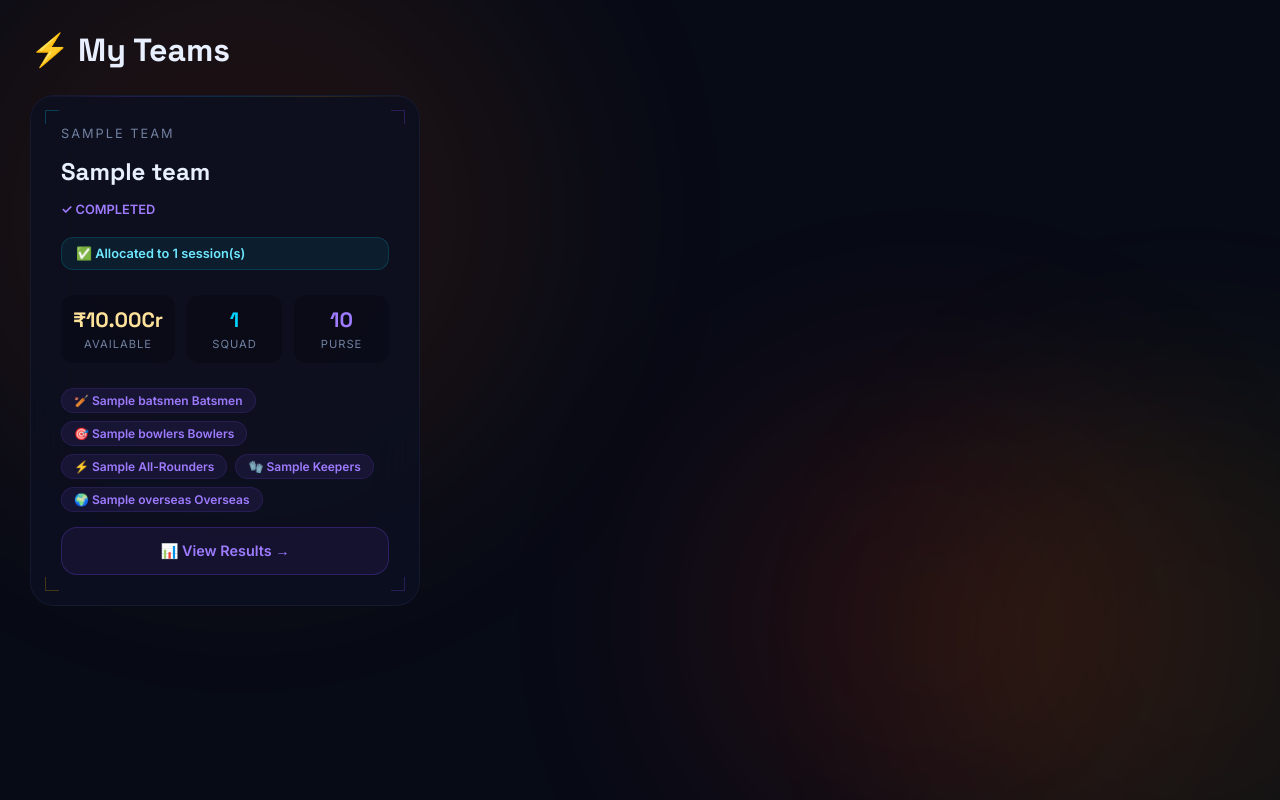
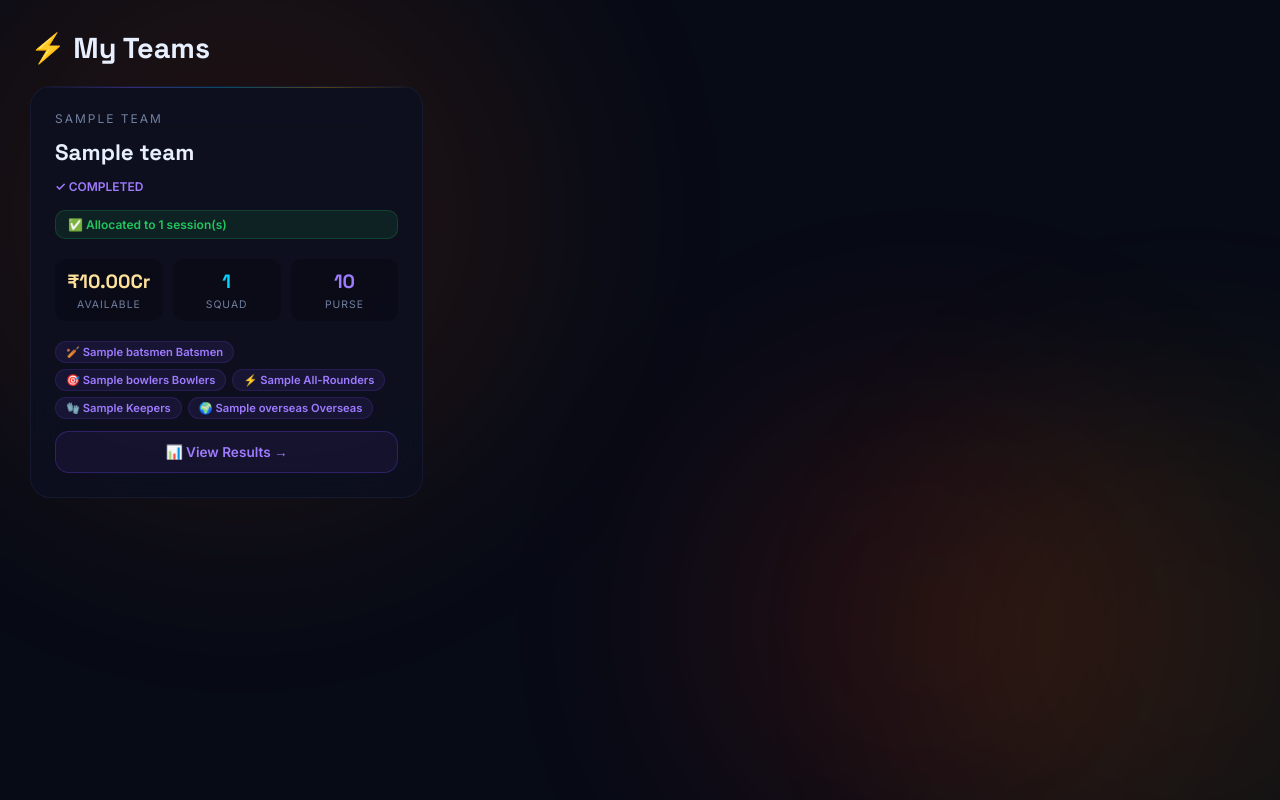
Before and after one commit to RaahulKannaK/IPL_Auction, a Flask app: template cricket_auction/templates/team_owner/dashboard.html in a window 1280 px wide. Run offline with Flask 3, Linux system fonts and the light colour scheme; the template is opened without the code that fills it: most values are stand-ins (such as "Sample title", 1, 10 or a date in 2020); parts of the project's set-up code (start-up, migrations or seed data) failed here and were passed over.

Commit message:
auction.html in team_owner

```diff
--- a/cricket_auction/templates/team_owner/dashboard.html
+++ b/cricket_auction/templates/team_owner/dashboard.html
@@ -2,310 +2,196 @@
 
 {% block content %}
 <style>
-    @import url('https://fonts.googleapis.com/css2?family=Inter:wght@300;400;500;600;700;800&family=Space+Grotesk:wght@400;500;600;700&family=JetBrains+Mono:wght@400;500;600&display=swap');
+    @import url('https://fonts.googleapis.com/css2?family=Inter:wght@400;600;700&family=Space+Grotesk:wght@600;700&family=JetBrains+Mono:wght@500&display=swap');
 
     :root {
-        --lava-red: #ff2a00; --lava-orange: #ff6b00; --lava-yellow: #ffcc00;
-        --cosmic-purple: #7c4dff; --cosmic-purple-light: #9e7bff; --cosmic-purple-dark: #5a2fd4;
-        --ice-blue: #00d4ff; --ice-blue-light: #6ee8ff; --ice-blue-dark: #0099cc;
-        --gold: #f7b500; --gold-light: #ffe29a; --gold-dark: #c49000;
-        --green: #22c55e; --green-light: #4ade80;
-        --bg-dark: #070b16; --bg-panel: rgba(12, 16, 32, 0.85);
-        --text-primary: #e8f0ff; --text-secondary: #a0b0d0; --text-dim: #7080a0;
+        --cp: #7c4dff; --cp-l: #9e7bff; --cp-d: #5a2fd4;
+        --ib: #00d4ff; --ib-l: #6ee8ff;
+        --g: #22c55e; --g-l: #4ade80;
+        --gd: #f7b500; --gd-l: #ffe29a;
+        --bg-p: rgba(12,16,32,0.85);
+        --tp: #e8f0ff; --ts: #a0b0d0; --td: #7080a0;
     }
 
-    .glass-panel {
-        background: var(--bg-panel); backdrop-filter: blur(24px);
-        border: 1px solid rgba(100, 120, 200, 0.1); border-radius: 24px;
-        padding: 28px; position: relative; overflow: hidden;
-        transition: all 0.4s cubic-bezier(0.4, 0, 0.2, 1);
+    .gp {
+        background: var(--bg-p); backdrop-filter: blur(24px);
+        border: 1px solid rgba(100,120,200,0.1); border-radius: 20px;
+        padding: 24px; position: relative; overflow: hidden;
     }
-    .glass-panel::before {
+    .gp::before {
         content: ''; position: absolute; top: 0; left: 0; right: 0; height: 1px;
         background: linear-gradient(90deg, transparent, rgba(124,77,255,0.4), rgba(0,212,255,0.3), rgba(247,181,0,0.3), transparent);
-        opacity: 0.5;
     }
-    .glass-panel:hover { border-color: rgba(124, 77, 255, 0.2); box-shadow: 0 0 30px rgba(124, 77, 255, 0.08); }
 
-    .corner { position: absolute; width: 14px; height: 14px; border: 1.5px solid; opacity: 0.25; transition: all 0.3s; }
-    .glass-panel:hover .corner { opacity: 0.5; }
-    .corner-tl { top: 14px; left: 14px; border-right: none; border-bottom: none; border-color: var(--ice-blue); }
-    .corner-tr { top: 14px; right: 14px; border-left: none; border-bottom: none; border-color: var(--cosmic-purple); }
-    .corner-bl { bottom: 14px; left: 14px; border-right: none; border-top: none; border-color: var(--gold); }
-    .corner-br { bottom: 14px; right: 14px; border-left: none; border-top: none; border-color: var(--cosmic-purple); }
+    h1 { font-family: 'Space Grotesk'; font-size: 1.8rem; color: var(--tp); margin-bottom: 20px; }
 
-    h1 { font-family: 'Space Grotesk', sans-serif; font-size: 2rem; color: var(--text-primary); margin-bottom: 25px; }
+    .tg { display: grid; grid-template-columns: repeat(auto-fill, minmax(320px, 1fr)); gap: 20px; }
 
-    .teams-grid { display: grid; grid-template-columns: repeat(auto-fill, minmax(340px, 1fr)); gap: 25px; }
+    .tc { display: flex; flex-direction: column; gap: 12px; padding: 24px; }
+    .tc .lg { font-size: 0.75rem; color: var(--td); text-transform: uppercase; letter-spacing: 2px; }
+    .tc .nm { font-family: 'Space Grotesk'; font-size: 1.4rem; font-weight: 700; color: var(--tp); }
 
-    .team-card {
-        position: relative; padding: 30px;
-        display: flex; flex-direction: column; gap: 15px;
+    .st {
+        display: inline-flex; align-items: center; gap: 6px;
+        font-size: 0.75rem; font-weight: 600;
     }
-    .team-card .league {
-        font-size: 0.8rem; color: var(--text-dim);
-        text-transform: uppercase; letter-spacing: 2px;
+    .st-live { color: var(--g); }
+    .st-paused { color: #f59e0b; }
+    .st-pending { color: var(--td); }
+    .st-completed { color: var(--cp-l); }
+
+    .sr { display: grid; grid-template-columns: repeat(3, 1fr); gap: 10px; margin: 8px 0; }
+    .sm { text-align: center; padding: 10px; background: rgba(0,0,0,0.2); border-radius: 10px; }
+    .sm .v { font-family: 'Space Grotesk'; font-size: 1.2rem; font-weight: 700; }
+    .sm .l { font-size: 0.65rem; color: var(--td); text-transform: uppercase; letter-spacing: 1px; margin-top: 4px; }
+
+    .ct { display: flex; flex-wrap: wrap; gap: 6px; }
+    .ct span {
+        padding: 3px 10px; border-radius: 16px;
+        font-size: 0.7rem; font-weight: 600;
+        background: rgba(124,77,255,0.1); color: var(--cp-l);
+        border: 1px solid rgba(124,77,255,0.15);
     }
-    .team-card .name {
-        font-family: 'Space Grotesk'; font-size: 1.5rem; font-weight: 700;
-        color: var(--text-primary);
-    }
-    .team-card .status {
-        display: inline-flex; align-items: center; gap: 6px;
-        font-size: 0.8rem; font-weight: 600;
-    }
-    .status-live { color: #22c55e; }
-    .status-paused { color: #f59e0b; }
-    .status-pending { color: var(--text-dim); }
-    .status-completed { color: var(--cosmic-purple-light); }
 
-    .stats-row {
-        display: grid; grid-template-columns: repeat(3, 1fr); gap: 12px;
-        margin: 10px 0;
-    }
-    .stat-mini {
-        text-align: center; padding: 12px;
-        background: rgba(0,0,0,0.2); border-radius: 12px;
-    }
-    .stat-mini .value {
-        font-family: 'Space Grotesk'; font-size: 1.3rem; font-weight: 700;
-    }
-    .stat-mini .label {
-        font-size: 0.7rem; color: var(--text-dim);
-        text-transform: uppercase; letter-spacing: 1px;
+    .si {
+        display: flex; align-items: center; gap: 6px;
+        padding: 6px 12px; border-radius: 10px;
+        font-size: 0.75rem; font-weight: 600;
         margin-top: 4px;
     }
+    .si-ok { background: rgba(34,197,94,0.1); color: var(--g); border: 1px solid rgba(34,197,94,0.2); }
+    .si-warn { background: rgba(245,158,11,0.1); color: #fbbf24; border: 1px solid rgba(245,158,11,0.2); }
 
-    .category-tags {
-        display: flex; flex-wrap: wrap; gap: 8px;
-    }
-    .cat-tag {
-        padding: 4px 12px; border-radius: 20px;
-        font-size: 0.75rem; font-weight: 600;
-        background: rgba(124, 77, 255, 0.1);
-        color: var(--cosmic-purple-light);
-        border: 1px solid rgba(124, 77, 255, 0.15);
-    }
-
-    .auction-id-input {
-        width: 100%;
-        padding: 12px 16px;
-        border-radius: 12px;
-        border: 1px solid rgba(124, 77, 255, 0.25);
-        background: rgba(0, 0, 0, 0.3);
-        color: var(--text-primary);
-        font-family: 'JetBrains Mono', monospace;
-        font-size: 0.9rem;
-        letter-spacing: 2px;
-        text-align: center;
-        outline: none;
-        transition: all 0.3s ease;
-        margin-bottom: 10px;
-    }
-    .auction-id-input:focus {
-        border-color: var(--cosmic-purple-light);
-        box-shadow: 0 0 15px rgba(124, 77, 255, 0.15);
-    }
-    .auction-id-input::placeholder {
-        color: var(--text-dim);
-        font-family: 'Inter', sans-serif;
-        letter-spacing: normal;
-    }
-    .auction-id-input.error {
-        border-color: var(--lava-red);
-        animation: shake 0.5s;
-    }
-
-    @keyframes shake {
-        0%, 100% { transform: translateX(0); }
-        25% { transform: translateX(-5px); }
-        75% { transform: translateX(5px); }
-    }
-
-    .id-hint {
-        font-size: 0.7rem;
-        color: var(--text-dim);
-        text-align: center;
+    .aid {
+        width: 100%; padding: 10px 14px; border-radius: 10px;
+        border: 1px solid rgba(124,77,255,0.25);
+        background: rgba(0,0,0,0.3); color: var(--tp);
+        font-family: 'JetBrains Mono'; font-size: 0.85rem;
+        letter-spacing: 2px; text-align: center; outline: none;
         margin-bottom: 8px;
     }
+    .aid:focus { border-color: var(--cp-l); box-shadow: 0 0 12px rgba(124,77,255,0.15); }
+    .aid::placeholder { color: var(--td); font-family: 'Inter'; letter-spacing: normal; }
+    .aid.err { border-color: #ff2a00; animation: sh 0.4s; }
+    @keyframes sh { 25%{transform:translateX(-4px)} 75%{transform:translateX(4px)} }
 
-    .action-btn {
-        display: flex; align-items: center; justify-content: center; gap: 10px;
-        padding: 14px 24px; border-radius: 16px;
-        font-weight: 600; font-size: 0.9rem;
-        transition: all 0.4s cubic-bezier(0.4, 0, 0.2, 1);
-        cursor: pointer; margin-top: auto;
-        width: 100%;
-        border: 1px solid;
-        text-decoration: none;
+    .ab {
+        display: flex; align-items: center; justify-content: center; gap: 8px;
+        padding: 12px 20px; border-radius: 14px;
+        font-weight: 600; font-size: 0.85rem;
+        cursor: pointer; width: 100%; border: 1px solid;
+        text-decoration: none; transition: all 0.3s;
     }
-    .btn-enter {
-        background: linear-gradient(135deg, rgba(34, 197, 94, 0.12), rgba(34, 197, 94, 0.05));
-        border-color: rgba(34, 197, 94, 0.3);
-        color: #22c55e;
+    .ab-e {
+        background: linear-gradient(135deg, rgba(34,197,94,0.12), rgba(34,197,94,0.05));
+        border-color: rgba(34,197,94,0.3); color: var(--g);
     }
-    .btn-enter:hover {
-        border-color: #22c55e;
-        box-shadow: 0 0 25px rgba(34, 197, 94, 0.2);
-        transform: translateY(-2px);
+    .ab-e:hover { border-color: var(--g); box-shadow: 0 0 20px rgba(34,197,94,0.2); transform: translateY(-2px); }
+    .ab-e:disabled { opacity: 0.5; cursor: not-allowed; transform: none; }
+    .ab-v {
+        background: rgba(124,77,255,0.08);
+        border-color: rgba(124,77,255,0.25); color: var(--cp-l);
     }
-    .btn-enter:disabled {
-        opacity: 0.5;
-        cursor: not-allowed;
-        transform: none;
-    }
-    .btn-view {
-        background: rgba(124, 77, 255, 0.08);
-        border-color: rgba(124, 77, 255, 0.25);
-        color: var(--cosmic-purple-light);
-    }
-    .btn-view:hover {
-        border-color: var(--cosmic-purple-light);
-        box-shadow: 0 0 25px rgba(124, 77, 255, 0.2);
-        transform: translateY(-2px);
-    }
-    .btn-disabled {
-        background: rgba(100, 116, 139, 0.08);
-        border-color: rgba(100, 116, 139, 0.15);
-        color: var(--text-dim);
+    .ab-v:hover { border-color: var(--cp-l); box-shadow: 0 0 20px rgba(124,77,255,0.2); transform: translateY(-2px); }
+    .ab-d {
+        background: rgba(100,116,139,0.08);
+        border-color: rgba(100,116,139,0.15); color: var(--td);
         cursor: not-allowed;
     }
 
-    .id-error {
-        color: var(--lava-red);
-        font-size: 0.75rem;
-        text-align: center;
-        margin-top: -5px;
-        margin-bottom: 5px;
-        display: none;
-    }
+    .ae { font-size: 0.7rem; color: var(--td); text-align: center; margin-bottom: 6px; }
+    .aerr { color: #ff2a00; font-size: 0.7rem; text-align: center; margin-top: -4px; margin-bottom: 4px; display: none; }
 
-    .empty-state {
-        text-align: center; padding: 60px 20px;
-    }
-    .empty-state .icon { font-size: 4rem; margin-bottom: 20px; opacity: 0.3; }
-    .empty-state h3 { color: var(--text-secondary); margin-bottom: 10px; font-family: 'Space Grotesk'; }
-    .empty-state p { color: var(--text-dim); }
-
-    /* Session info badge */
-    .session-info {
-        display: flex; align-items: center; gap: 8px;
-        padding: 8px 14px; border-radius: 12px;
-        background: rgba(0, 212, 255, 0.08); border: 1px solid rgba(0, 212, 255, 0.15);
-        color: var(--ice-blue-light); font-size: 0.8rem; font-weight: 600;
-        margin-top: 5px;
-    }
+    .es { text-align: center; padding: 50px 20px; }
+    .es .i { font-size: 3.5rem; margin-bottom: 16px; opacity: 0.3; }
+    .es h3 { color: var(--ts); margin-bottom: 8px; font-family: 'Space Grotesk'; }
+    .es p { color: var(--td); font-size: 0.9rem; }
 </style>
 
 <h1>⚡ My Teams</h1>
 
 {% if teams %}
-<div class="teams-grid">
+<div class="tg" id="teamGrid">
     {% for team in teams %}
-    <div class="glass-panel team-card">
-        <div class="corner corner-tl"></div><div class="corner corner-tr"></div>
-        <div class="corner corner-bl"></div><div class="corner corner-br"></div>
+    <div class="gp tc">
+        <div class="lg">{{ team.league_name }}</div>
+        <div class="nm">{{ team.team_name }}</div>
 
-        <div class="league">{{ team.league_name }}</div>
-        <div class="name">{{ team.team_name }}</div>
-
-        <div class="status
-            {% if team.auction_status == 'live' %}status-live{%
-            elif team.auction_status == 'paused' %}status-paused{%
-            elif team.auction_status == 'completed' %}status-completed{%
-            else %}status-pending{% endif %}">
-            {% if team.auction_status == 'live' %}🔴{%
-            elif team.auction_status == 'paused' %}⏸{%
-            elif team.auction_status == 'completed' %}✓{%
-            else %}○{% endif %}
+        <div class="st st-{{ team.auction_status }}">
+            {% if team.auction_status == 'live' %}🔴{% elif team.auction_status == 'paused' %}⏸{% elif team.auction_status == 'completed' %}✓{% else %}○{% endif %}
             {{ team.auction_status.upper() }}
         </div>
 
-        <!-- Show session allocation info -->
         {% if team.your_sessions_count %}
-        <div class="session-info">
-            ✅ Allocated to {{ team.your_sessions_count }} session(s)
-        </div>
+        <div class="si si-ok">✅ Allocated to {{ team.your_sessions_count }} session(s)</div>
         {% else %}
-        <div class="session-info" style="background: rgba(245, 158, 11, 0.08); border-color: rgba(245, 158, 11, 0.15); color: #fbbf24;">
-            ⏳ Not allocated to any session yet
-        </div>
+        <div class="si si-warn">⏳ Not allocated to any session yet</div>
         {% endif %}
 
-        <div class="stats-row">
-            <div class="stat-mini">
-                <div class="value" style="color: var(--gold-light);">₹{{ "%.2f"|format(team.available) }}Cr</div>
-                <div class="label">Available</div>
+        <div class="sr">
+            <div class="sm">
+                <div class="v" style="color:var(--gd-l)">₹{{ "%.2f"|format(team.available) }}Cr</div>
+                <div class="l">Available</div>
             </div>
-            <div class="stat-mini">
-                <div class="value" style="color: var(--ice-blue);">{{ team.squad_count }}</div>
-                <div class="label">Squad</div>
+            <div class="sm">
+                <div class="v" style="color:var(--ib)">{{ team.squad_count }}</div>
+                <div class="l">Squad</div>
             </div>
-            <div class="stat-mini">
-                <div class="value" style="color: var(--cosmic-purple-light);">{{ team.purse_limit|int }}</div>
-                <div class="label">Purse</div>
+            <div class="sm">
+                <div class="v" style="color:var(--cp-l)">{{ team.purse_limit|int }}</div>
+                <div class="l">Purse</div>
             </div>
         </div>
 
-        <div class="category-tags">
-            <span class="cat-tag">🏏 {{ team.batsmen }} Batsmen</span>
-            <span class="cat-tag">🎯 {{ team.bowlers }} Bowlers</span>
-            <span class="cat-tag">⚡ {{ team.all_rounders }} All-Rounders</span>
-            <span class="cat-tag">🧤 {{ team.wicket_keepers }} Keepers</span>
-            <span class="cat-tag">🌍 {{ team.overseas }} Overseas</span>
+        <div class="ct">
+            <span>🏏 {{ team.batsmen }} Batsmen</span>
+            <span>🎯 {{ team.bowlers }} Bowlers</span>
+            <span>⚡ {{ team.all_rounders }} All-Rounders</span>
+            <span>🧤 {{ team.wicket_keepers }} Keepers</span>
+            <span>🌍 {{ team.overseas }} Overseas</span>
         </div>
 
         {% if team.auction_status in ['live', 'paused'] %}
-        <div class="auction-entry" style="margin-top: auto;">
-            <div class="id-hint">Enter Auction ID: {{ team.auction_id }} to enter sessions</div>
-            <input type="text"
-                   class="auction-id-input"
-                   id="auction-id-input-{{ team.auction_id }}"
+        <div style="margin-top:auto;">
+            <div class="ae">Enter Auction ID: {{ team.auction_id }}</div>
+            <input type="text" class="aid" id="aid-{{ team.auction_id }}"
                    placeholder="Enter Auction ID ({{ team.auction_id }})"
-                   maxlength="10"
-                   autocomplete="off"
-                   onkeypress="if(event.key==='Enter') enterAuction({{ team.auction_id }})">
-            <div class="id-error" id="error-{{ team.auction_id }}">Wrong Auction ID</div>
-            <button type="button"
-                    class="action-btn btn-enter"
-                    id="btn-{{ team.auction_id }}"
-                    onclick="enterAuction({{ team.auction_id }})">
+                   maxlength="10" autocomplete="off"
+                   onkeypress="if(event.key==='Enter')eA({{ team.auction_id }})">
+            <div class="aerr" id="err-{{ team.auction_id }}">Wrong Auction ID</div>
+            <button type="button" class="ab ab-e" id="btn-{{ team.auction_id }}"
+                    onclick="eA({{ team.auction_id }})">
                 🚀 View Sessions →
             </button>
         </div>
         {% elif team.auction_status == 'completed' %}
-        <a href="/team_owner/sessions?auction_id={{ team.auction_id }}" class="action-btn btn-view">
+        <a href="/team_owner/sessions?auction_id={{ team.auction_id }}" class="ab ab-v">
             📊 View Results →
         </a>
         {% else %}
-        <div class="action-btn btn-disabled">
-            ⏳ Auction Not Started
-        </div>
+        <div class="ab ab-d">⏳ Auction Not Started</div>
         {% endif %}
     </div>
     {% endfor %}
 </div>
 
 <script>
-function enterAuction(expectedAuctionId) {
-    const input = document.getElementById('auction-id-input-' + expectedAuctionId);
-    const btn = document.getElementById('btn-' + expectedAuctionId);
-    const error = document.getElementById('error-' + expectedAuctionId);
-    const enteredId = input.value.trim();
+// Optimized: single function, minimal DOM access
+function eA(expectedId) {
+    const input = document.getElementById('aid-' + expectedId);
+    const btn = document.getElementById('btn-' + expectedId);
+    const err = document.getElementById('err-' + expectedId);
+    const val = input.value.trim();
 
-    // Disable button during check
     btn.disabled = true;
-    error.style.display = 'none';
-    input.classList.remove('error');
+    err.style.display = 'none';
+    input.classList.remove('err');
 
-    // Check if entered ID matches the expected auction ID
-    if (enteredId === String(expectedAuctionId)) {
-        // Correct - redirect to sessions page (shows Your Sessions vs Other Sessions)
-        window.location.href = '/team_owner/sessions?auction_id=' + expectedAuctionId;
+    if (val === String(expectedId)) {
+        window.location.href = '/team_owner/sessions?auction_id=' + expectedId;
     } else {
-        // Wrong ID
-        error.style.display = 'block';
-        input.classList.add('error');
+        err.style.display = 'block';
+        input.classList.add('err');
         input.value = '';
         input.focus();
         btn.disabled = false;
@@ -314,8 +200,8 @@ function enterAuction(expectedAuctionId) {
 </script>
 
 {% else %}
-<div class="empty-state">
-    <div class="icon">🏏</div>
+<div class="es">
+    <div class="i">🏏</div>
     <h3>No Teams Assigned</h3>
     <p>You don't own any teams in active auctions. Contact an admin.</p>
 </div>
```
Also changed, not shown: cricket_auction/database/db.py (+20 -8 lines).
